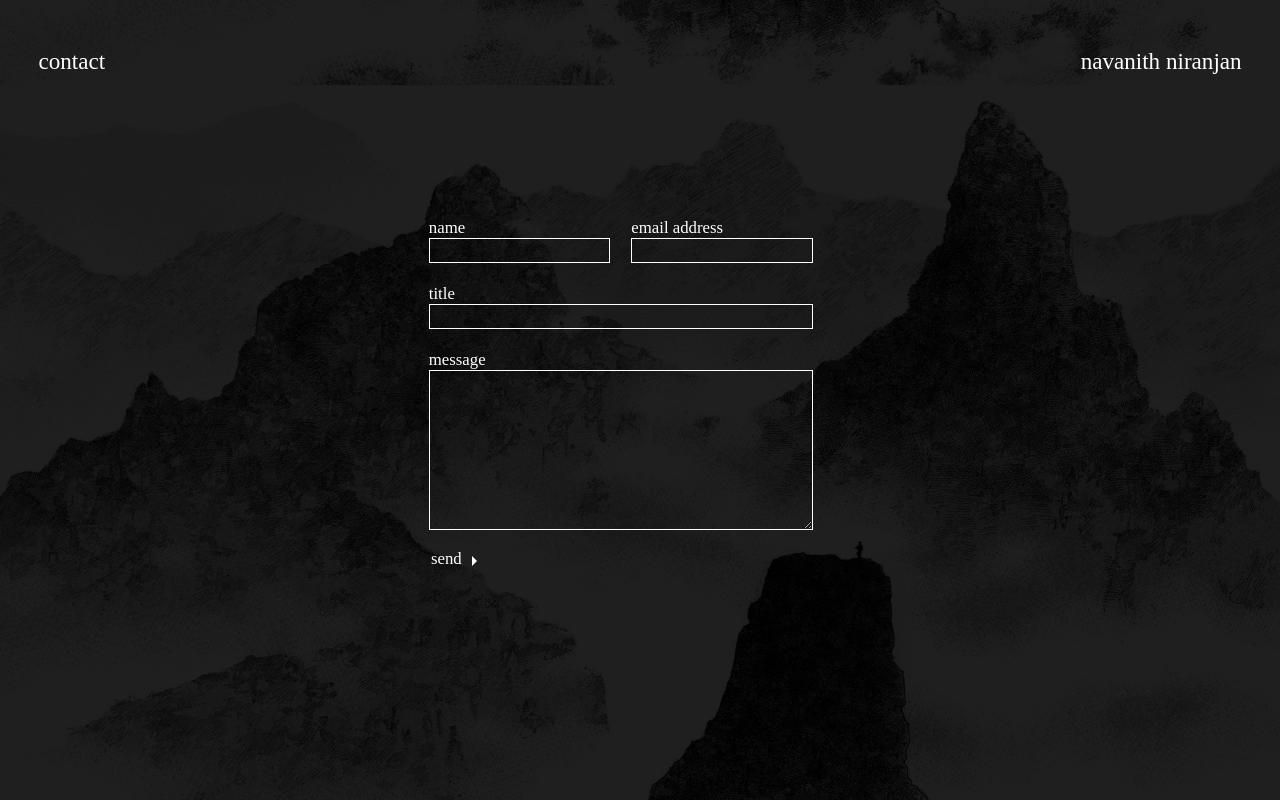
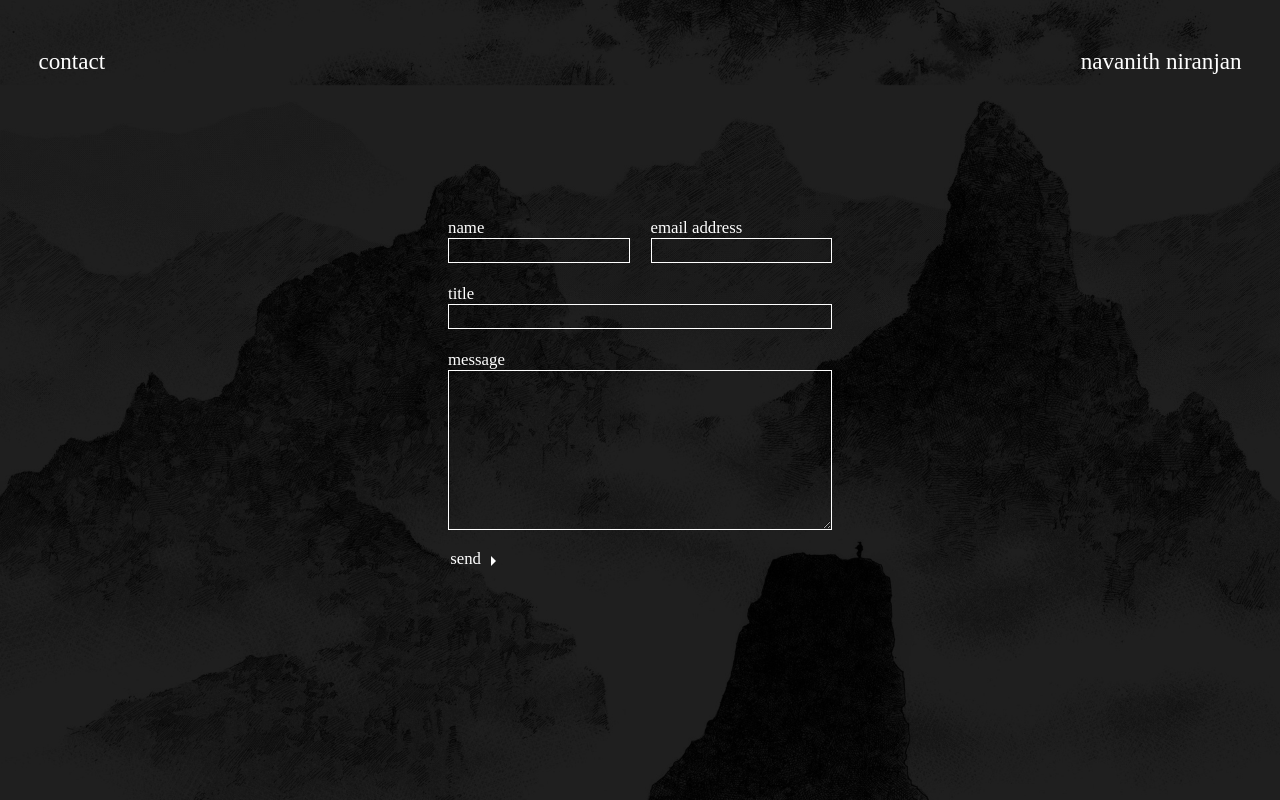
Before and after one commit to navanith-niranjan/personal-website, a React (Create React App) app: page / in a window 1280 px wide. Shown: the part 1600-2400 px from the top of the page. Built offline with nearby package versions, Linux system fonts and the light colour scheme; a web font is replaced by a local one.

Commit message:
recentered contact form

```diff
--- a/src/ContactForm.css
+++ b/src/ContactForm.css
@@ -2,7 +2,6 @@
     position: relative;
     box-sizing: border-box;
     margin-top: 17vh;
-    margin-left: -3vw;
     z-index: 5;
 }
 
```
